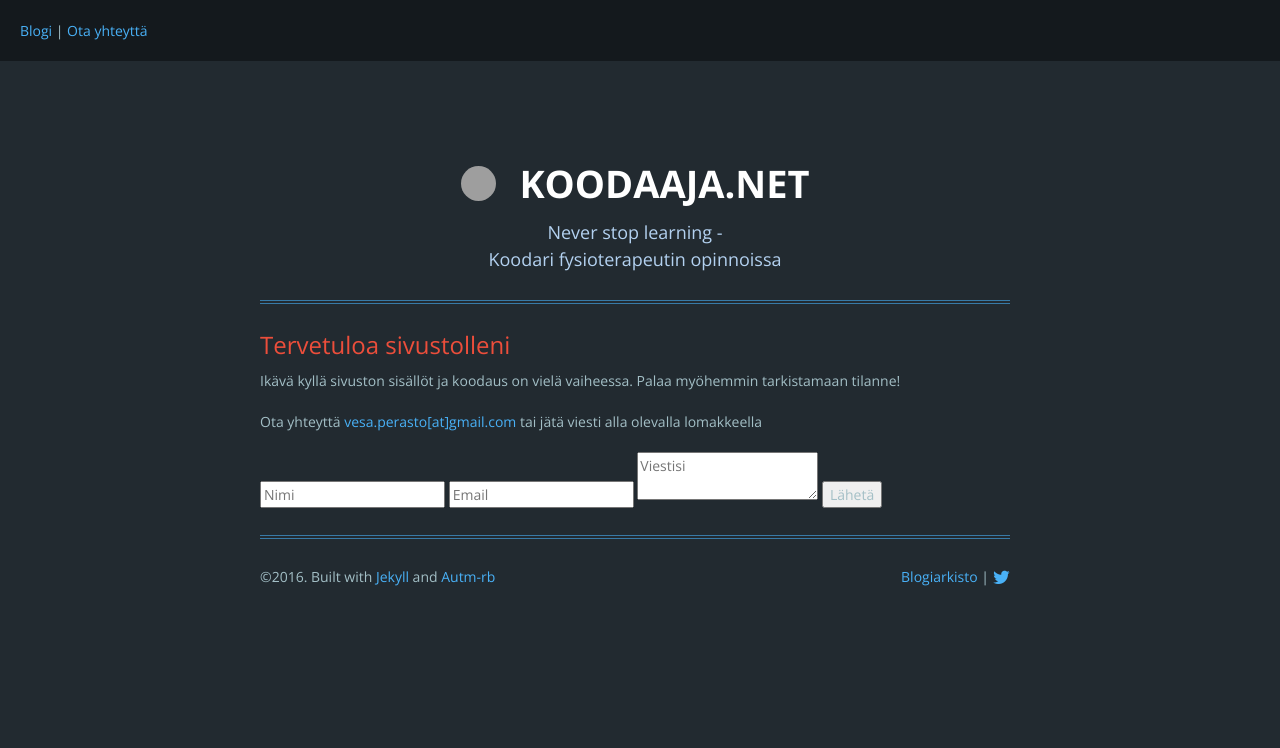
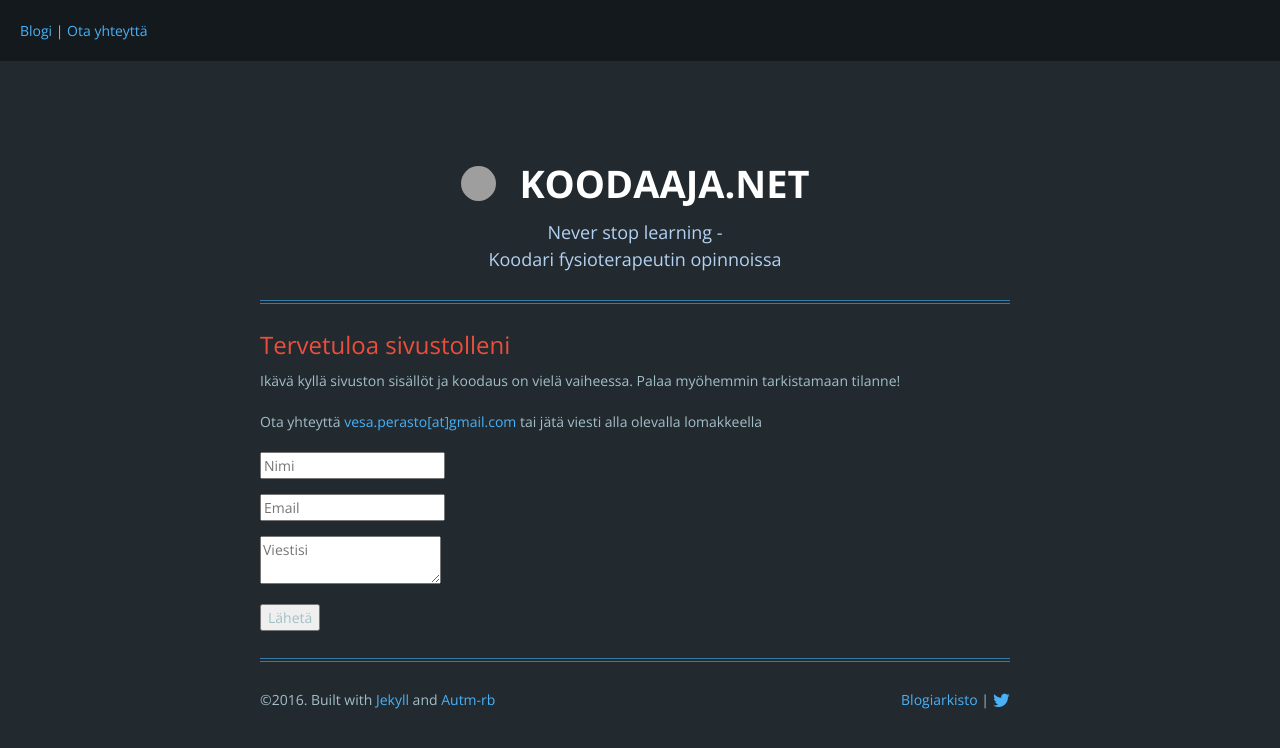
Before and after one commit to vperasto/vperasto.github.io, a Jekyll site: the page built from index.html, in a window 1280 px wide. Shown: the top 748 px of the page. Built offline with Jekyll 4.4.1, drawn with Linux system fonts in a browser that asks for light colours; nearby versions of some CDN libraries; comment, search, counter and statistics services are not loaded; grey boxes are pictures that could not be loaded.

Commit message:
Style of the form

```diff
--- a/index.html
+++ b/index.html
@@ -11,14 +11,14 @@ layout: welcome
 
   <p>Ota yhteyttä <a href="mailto:vesa.perasto@gmail.com">vesa.perasto[at]gmail.com</a> tai jätä viesti alla olevalla lomakkeella</p>
 
-  <div class="form-group">
+  <div class="lomake">
     <form id="contactform" method="POST">
-      <input type="text" name="name" placeholder="Nimi">
-      <input type="email" name="_replyto" placeholder="Email">
+      <div class="form-group"><input type="text" name="name" placeholder="Nimi"></div>
+      <div class="form-group"><input type="email" name="_replyto" placeholder="Email"></div>
       <input type="hidden" name="_subject" value="Koodaaja.net palautelomake" />
-      <textarea name="message" placeholder="Viestisi"></textarea>
+      <div class="form-group"><textarea name="message" placeholder="Viestisi"></textarea></div>
       <input type="text" name="_gotcha" style="display:none" />
-      <input type="submit" value="Lähetä">
+      <div class="form-group"><input type="submit" value="Lähetä"></div>
     </form>
     <script>
         var contactform =  document.getElementById('contactform');
```
